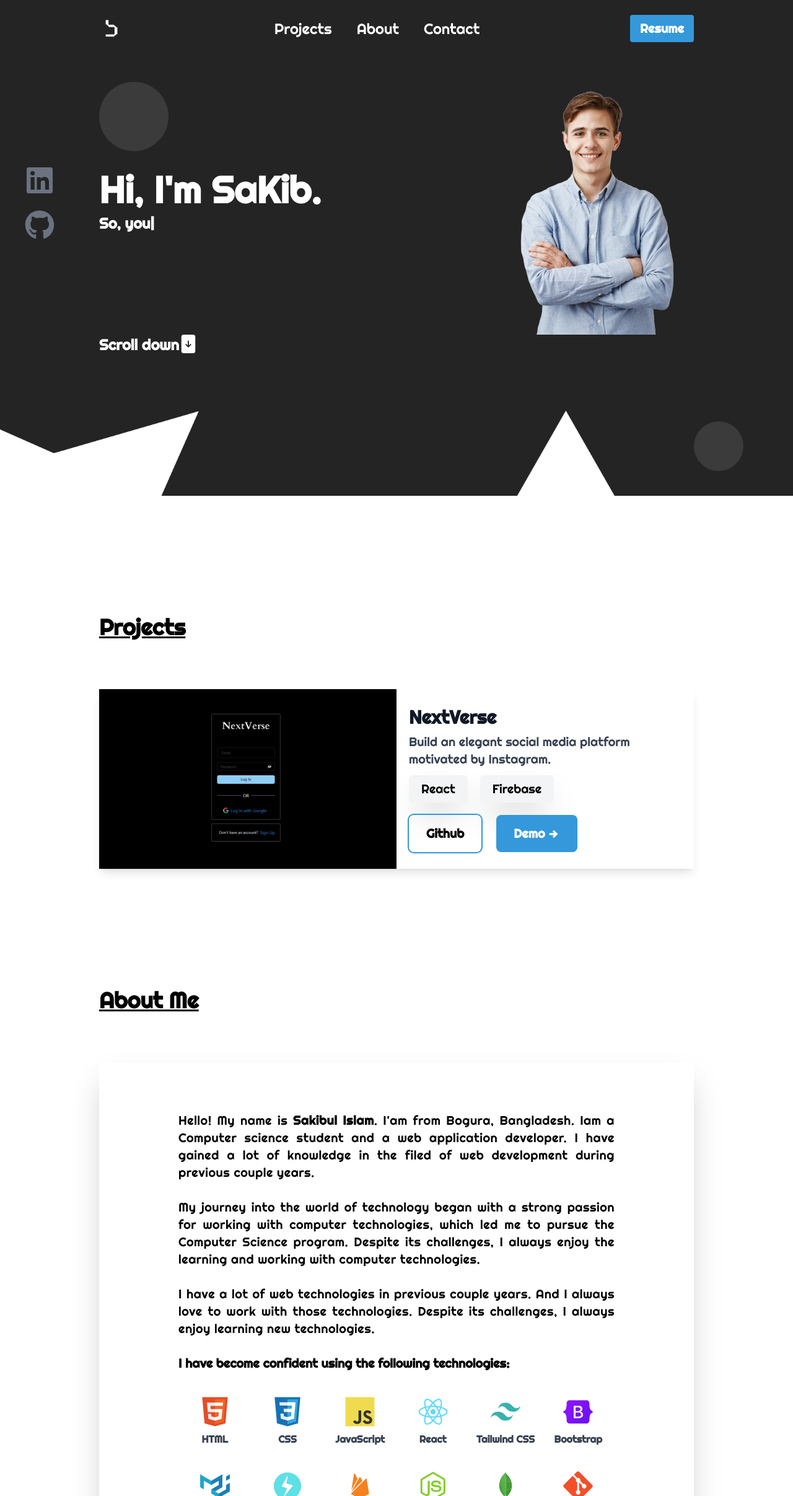
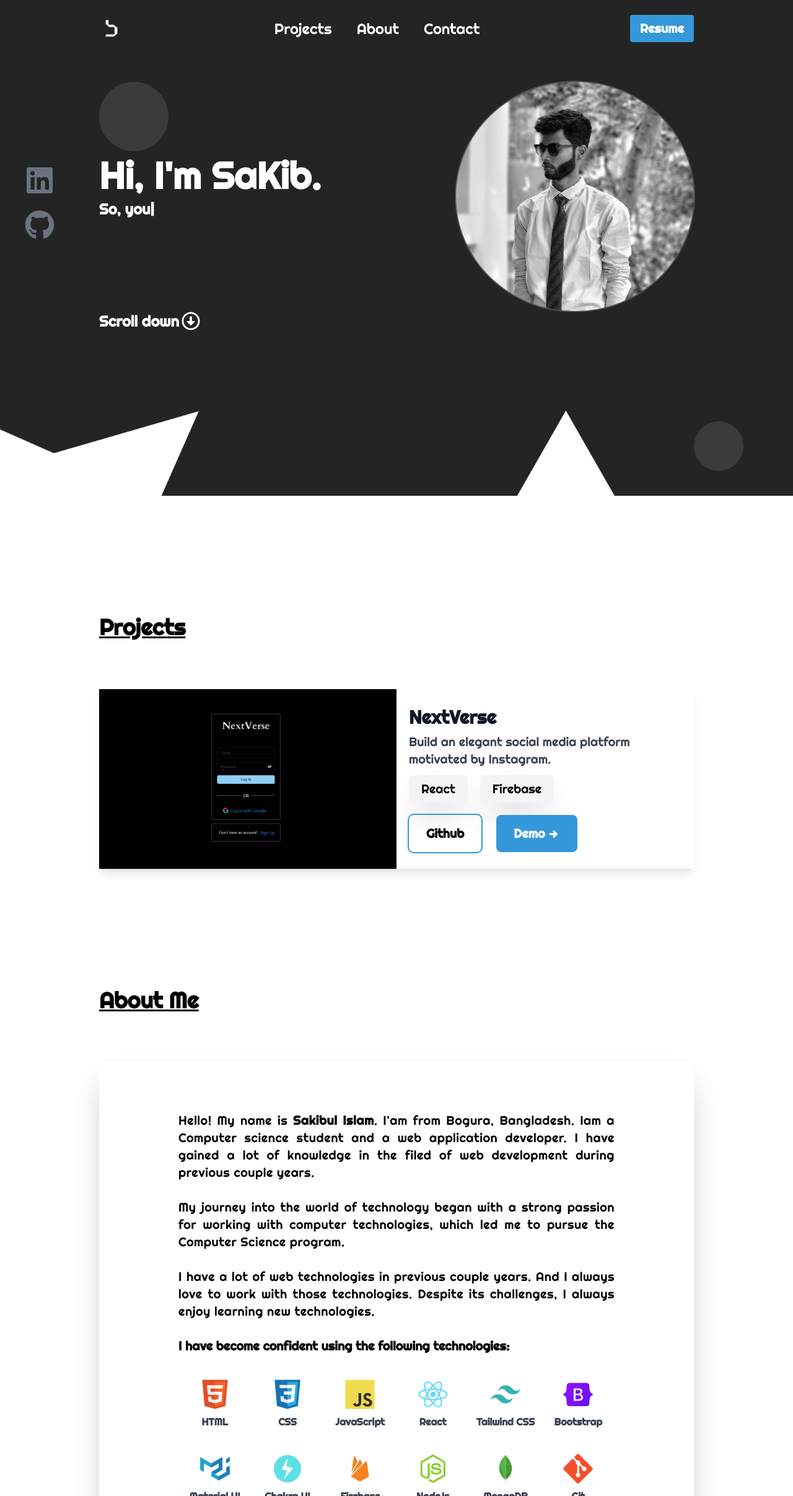
Before and after one commit to isakibul/dev-portfolio, a React (Vite) app: page / in a window 1280 px wide. Shown: the top 2414 px of the page at 62% size. Built offline with nearby package versions, Linux system fonts and the light colour scheme.

Commit message:
issue fixed and image changed

```diff
--- a/src/components/About/About.jsx
+++ b/src/components/About/About.jsx
@@ -22,7 +22,7 @@ const About = () => {
                 <p
                     className="md:tracking-wide"
                 >
-                    My journey into the world of technology began with a strong passion for working with computer technologies, which led me to pursue the Computer Science program. Despite its challenges, I always enjoy the learning and working with computer technologies.
+                    My journey into the world of technology began with a strong passion for working with computer technologies, which led me to pursue the Computer Science program.
                 </p>
                 <br />
                 <p
--- a/src/components/Hero/Hero.jsx
+++ b/src/components/Hero/Hero.jsx
@@ -1,7 +1,7 @@
 import { useState } from 'react';
-import heroImg from '/hero-img.png';
+import heroImg from '/hero-img.jpeg';
 import { TypeAnimation } from 'react-type-animation';
-import { BsFillFileArrowDownFill } from "react-icons/bs";
+import { FaRegArrowAltCircleDown } from "react-icons/fa";
 
 const Hero = () => {
     const [showSubtitle, setShowSubtitle] = useState(false);
@@ -77,23 +77,28 @@ const Hero = () => {
                             deletionSpeed={65}
                             wrapper="h5"
                             repeat={Infinity}
-                            className='mt-2 text-l font-semibold text-white md:text-2xl'
+                            className='mt-2 text-l h-10 font-semibold text-white md:text-2xl'
                         />
                     }
                 </div>
 
                 <div className="mt-20 md:mt-10">
-                    <img src={heroImg} alt="person image" />
+                    <img src={heroImg} alt="person image" className='w-80 lg:w-96 relative'
+                        style={{
+                            animation: "moveOutline 4s linear infinite",
+                            borderRadius: "50%",
+                            overflow: "hidden"
+                        }} />
                 </div>
             </div>
 
             {/* scroll down animation */}
             <div className="mt-14 md:mt-0 md:flex justify-between md:justify-start">
                 <button
-                    className='hidden md:flex text-2xl font-semibold text-white scroll-indicator'
+                    className='hidden md:flex items-center gap-1  text-2xl font-semibold text-white scroll-indicator'
                 >
                     Scroll down
-                    <BsFillFileArrowDownFill className='text-3xl' />
+                    <FaRegArrowAltCircleDown className='text-3xl' />
                 </button>
 
                 {/* animation circle two */}
--- a/src/index.css
+++ b/src/index.css
@@ -1,6 +1,26 @@
 @tailwind base;
 @tailwind components;
 @tailwind utilities;
+
+
+/* hero image animation */
+@keyframes moveOutline {
+  0% {
+    box-shadow: 0 0 0 0 transparent;
+  }
+  25% {
+    box-shadow: 0 0 0 8px white, 0 0 20px rgba(255, 255, 255, 0.5);
+  }
+  50% {
+    box-shadow: 0 0 0 0 transparent;
+  }
+  75% {
+    box-shadow: 0 0 0 8px white, 0 0 20px rgba(255, 255, 255, 0.5);
+  }
+  100% {
+    box-shadow: 0 0 0 0 transparent;
+  }
+}
 
 
 
```
Also changed, not shown: public/hero-img.jpeg (added), public/hero-img.png (deleted).
